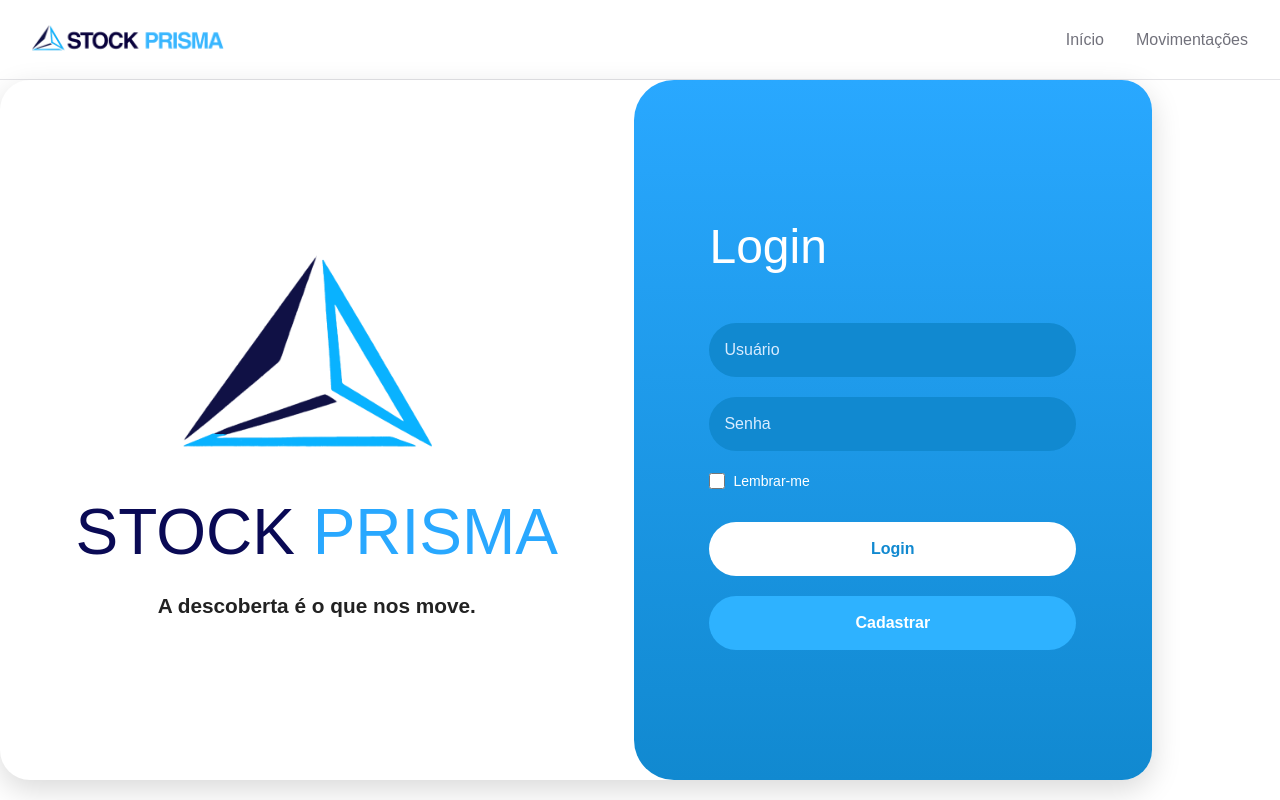
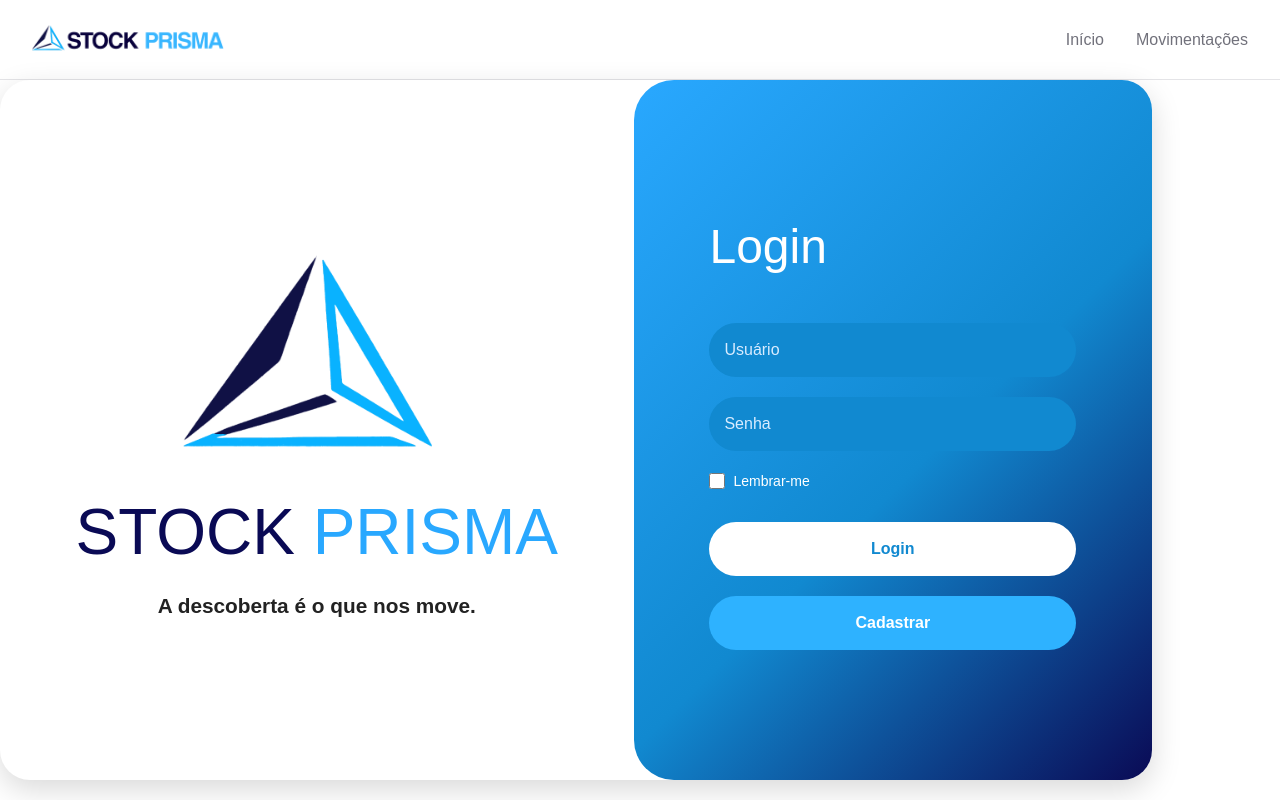
Before and after one commit to pajelive/stock-prisma, a Next.js app in the folder stock_prisma_interface/: page /login in a window 1280 px wide. Built offline with nearby package versions, Linux system fonts and the light colour scheme.

Commit message:
Alterando a logo]

```diff
--- a/stock_prisma_interface/src/components/TelaLogin.module.css
+++ b/stock_prisma_interface/src/components/TelaLogin.module.css
@@ -76,9 +76,10 @@
     width: 45%;
 
     background: linear-gradient(
-    180deg,
+    135deg,
     #29A8FF 0%,
-    #1189D0 100%
+    #1189D0 55%,
+    #0A0A55 100%
 );
 
     display: flex;
@@ -86,7 +87,7 @@
     align-items: center;
 
     border-radius: 40px 0 0 40px;
-    padding:50px 30px;
+    padding: 50px 30px;
 }
 
 /* Card Login */
```
